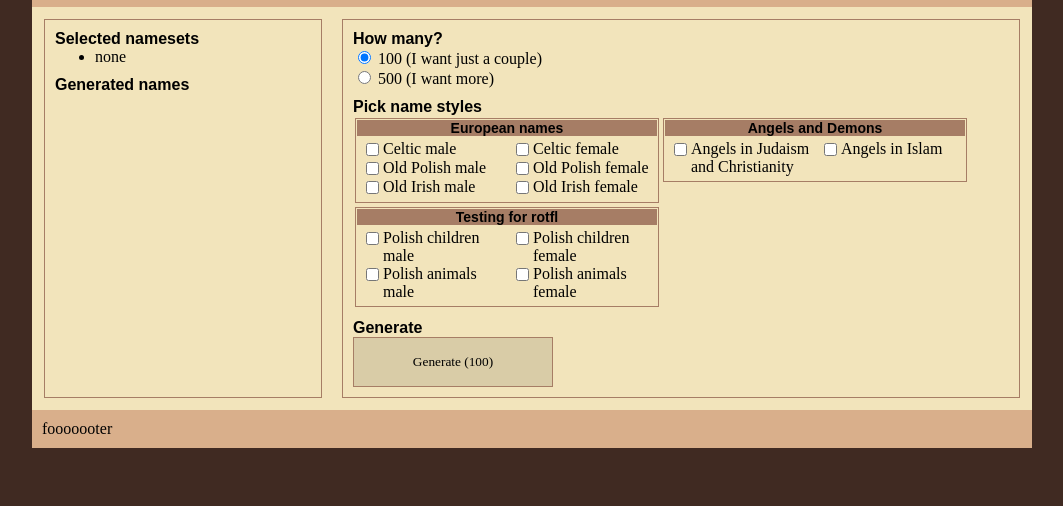
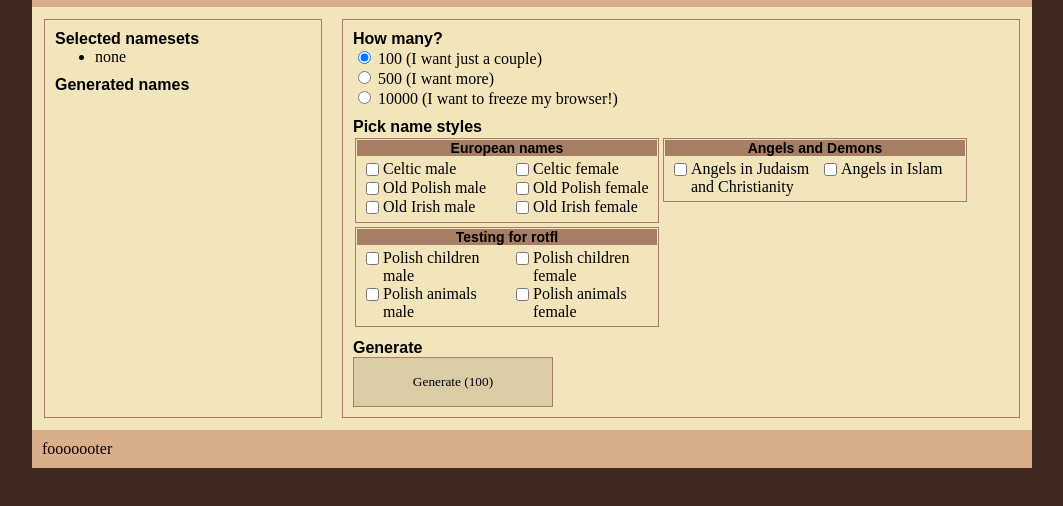
Before and after one commit to Deanielle1992/fantasy-name-generator, a plain HTML site: page index.html in a window 1280 px wide. Shown: the part 118-624 px from the top of the page, without its empty margins (108-1171 px from the left). Drawn offline with Linux system fonts and the light colour scheme; a web font is replaced by a local one.

Commit message:
Add a third option to number of names selector

```diff
--- a/index.html
+++ b/index.html
@@ -77,6 +77,10 @@
 	      <input type="radio" name="how-many" value="500" class="" id="want-more">
 	      <label class="" for="want-more">500 (I want more)</label>
 	    </div>
+	    <div class="">
+	      <input type="radio" name="how-many" value="10000" class="" id="want-to-freeze">
+	      <label class="" for="want-to-freeze">10000 (I want to freeze my browser!)</label>
+	    </div>
 	  </div>
 	  <h2 class="subsection-header">Pick name styles</h2>
 	  <h2 class="subsection-header">Generate</h2>
--- a/main.js
+++ b/main.js
@@ -8,6 +8,7 @@ function main() {
     let howMany = 1
     const wantACouple = document.getElementById("want-a-couple")
     const wantMore = document.getElementById("want-more")
+    const wantToFreeze = document.getElementById("want-to-freeze")
     setHowMany()
 
     const generateButton = document.getElementById("generate-button")
@@ -66,6 +67,9 @@ function main() {
 	if (wantMore.checked) {
 	    howMany = wantMore.value
 	}
+	else if (wantToFreeze.checked) {
+	    howMany = wantToFreeze.value
+	}
 	else {
 	    howMany = wantACouple.value
 	}
```
